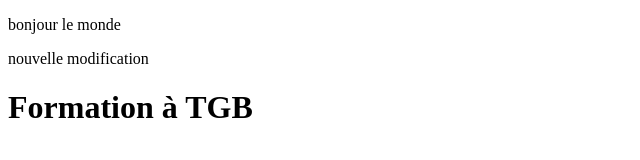
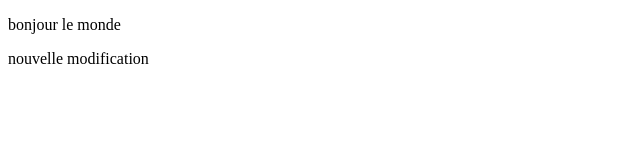
Before and after one commit to celestinnya1-afk/Projet-talent, a plain HTML site: page index.html in a window 1280 px wide. Shown: the whole page, without its empty margins (0-640 px from the left). Drawn offline with Linux system fonts and the light colour scheme.

Commit message:
fix: modifie index.html

```diff
--- a/index.html
+++ b/index.html
@@ -8,6 +8,5 @@
 <body>
     <p> bonjour le monde</p>
     <p>nouvelle modification </p>
-    <h1>Formation à TGB</h1>
 </body>
 </html>
```
